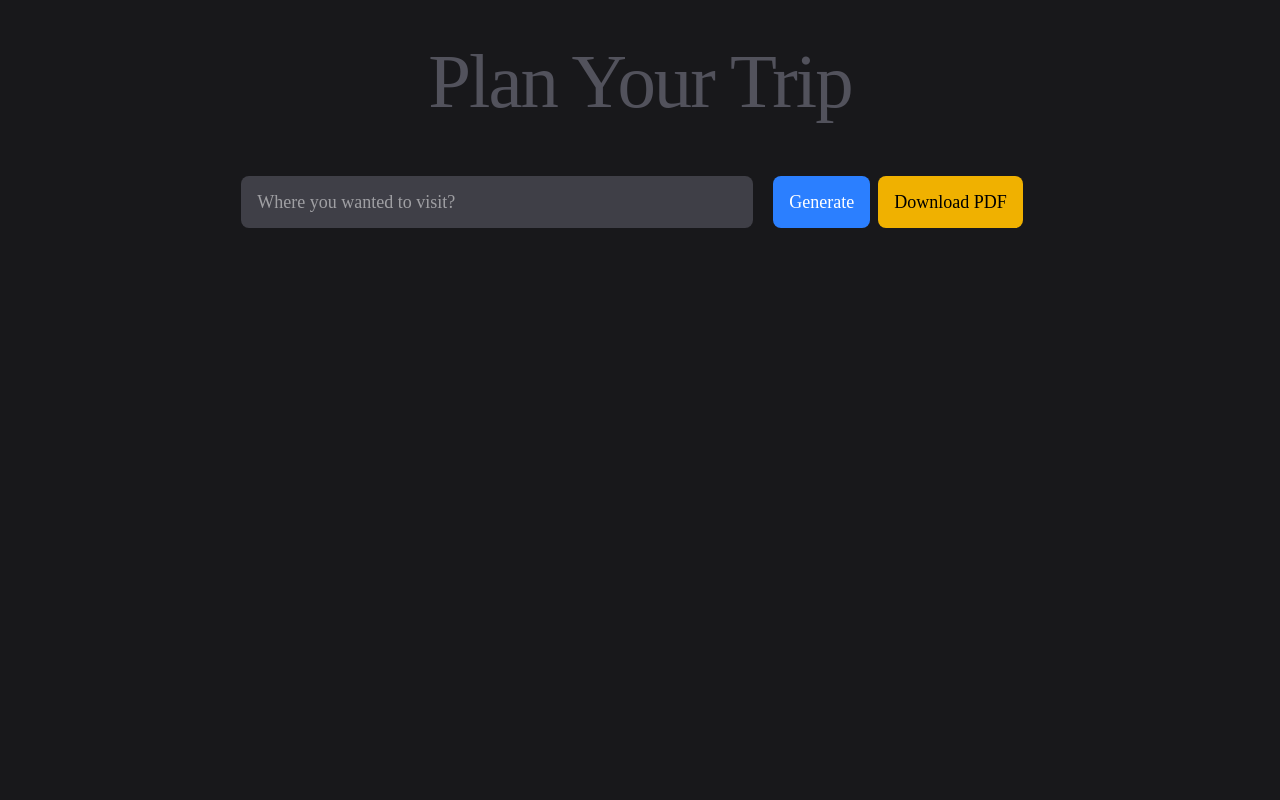
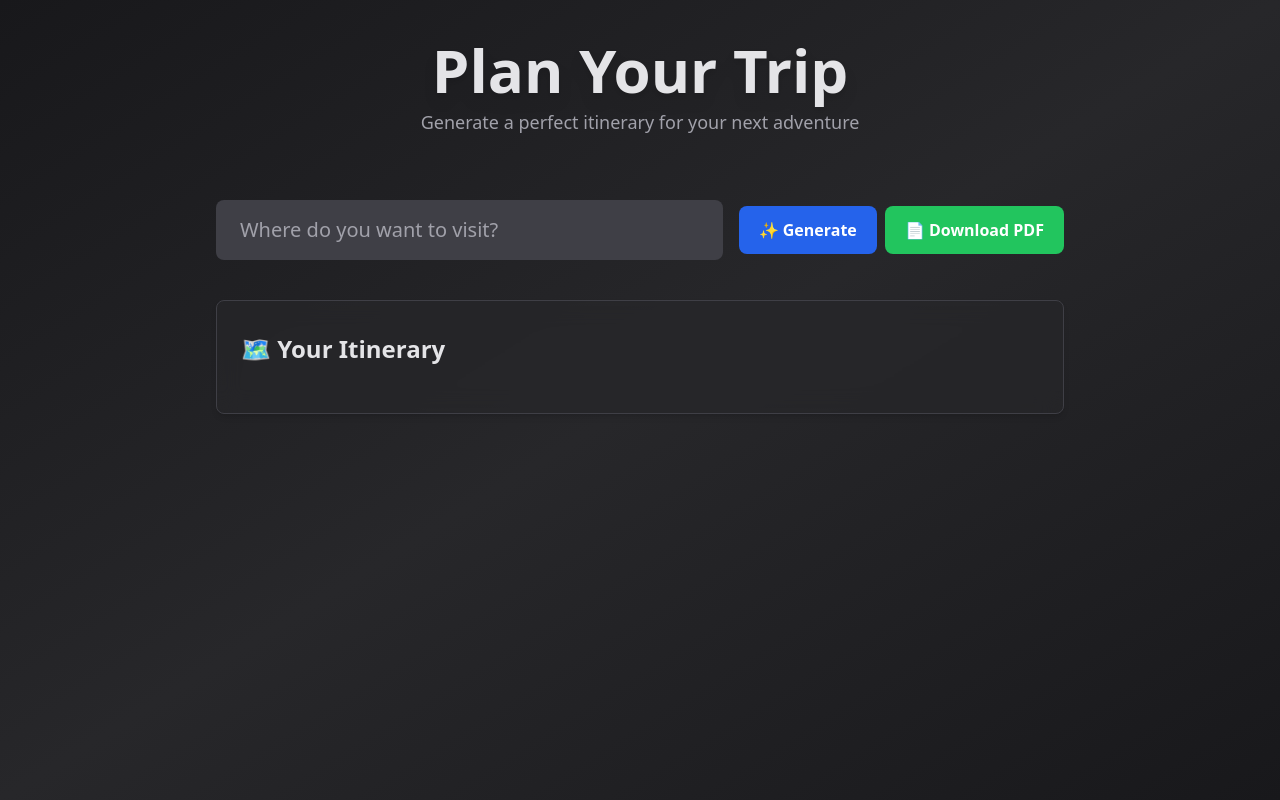
Before and after one commit to amitjatav03/itinerary-plan-app, a plain HTML site: page index.html in a window 1280 px wide. Drawn offline with nearby package versions, Linux system fonts and the light colour scheme.

Commit message:
ui change

```diff
--- a/index.html
+++ b/index.html
@@ -1,45 +1,59 @@
 <!DOCTYPE html>
 <html lang="en">
 <head>
-  <meta charset="UTF-8">
+  <meta charset="UTF-8" />
+  <meta name="viewport" content="width=device-width, initial-scale=1.0"/>
   <title>Itinerary Plan App</title>
+  <script src="https://cdn.tailwindcss.com"></script>
+</head>
+<body class="bg-gradient-to-br from-zinc-900 via-zinc-800 to-zinc-900 text-white font-sans min-h-screen flex flex-col items-center">
 
-  <script src="https://cdn.jsdelivr.net/npm/@tailwindcss/browser@4"></script>
-</head>
-<body>
-  <main class="w-full min-h-screen bg-zinc-900 text-white font-[ppwoodland]">
-    <div class="landing-page w-full">
-        <nav class="w-full flex justify-center items-center p-6">
-            <h1 class="text-[12vw] lg:text-[6vw] text-zinc-600 tracking-tight ">Plan Your Trip</h1>
-        </nav>
+  <header class="w-full py-10 text-center">
+    <h1 class="text-4xl md:text-6xl font-bold text-zinc-200 drop-shadow-lg">Plan Your Trip</h1>
+    <p class="text-zinc-400 mt-2 text-lg">Generate a perfect itinerary for your next adventure</p>
+  </header>
 
+  <main class="w-full max-w-4xl px-6 flex flex-col items-center">
+    <form id="trip-form" class="w-full flex flex-col md:flex-row items-center justify-center gap-4 mt-6">
+      <input
+        id="destination-input"
+        class="flex-1 px-6 py-4 rounded-lg bg-zinc-700 text-white placeholder:text-zinc-400 text-xl focus:ring-2 focus:ring-blue-500 outline-none"
+        type="text"
+        placeholder="Where do you want to visit?"
+        required
+      />
 
-        <div class="container-div mt-[1vw]  w-4/5 mx-auto flex flex-col items-center justify-center gap-10">
-            <form id="trip-form" class="w-full flex flex-col lg:flex-row justify-center items-center gap-1">
-                <input class="bg-zinc-700 outline-none px-6 py-4 lg:px-4 lg:py-3 text-4xl lg:text-lg  rounded-lg w-[90%] lg:w-[50%]" type="text" placeholder="Where you wanted to visit?">
+      <div class="flex gap-2 w-full md:w-auto">
+        <button
+          type="submit"
+          class="bg-blue-600 hover:bg-blue-700 text-white font-semibold px-5 py-3 rounded-lg transition-all ease-in-out duration-200 w-full md:w-auto"
+        >
+          ✨ Generate
+        </button>
+        <button
+          type="button"
+          onclick="downloadPDF()"
+          class="bg-green-500 hover:bg-green-600 text-white font-semibold px-5 py-3 rounded-lg transition-all ease-in-out duration-200 w-full md:w-auto"
+        >
+          📄 Download PDF
+        </button>
+      </div>
+    </form>
 
-                <div class="button-container w-[90%] mt-6 lg:mt-0 lg:w-fit flex px-4 p y-3 justify-center items-center gap-6 lg:gap-2">
-                  <button class="submit-btn text-3xl lg:text-lg w-[50%] lg:w-fit bg-blue-500 px-4 py-3 rounded-lg hover:bg-blue-600 transition-all ease-linear cursor-pointer ">Generate</button>
-                  <button class="px-4 py-3 text-3xl lg:text-lg w-[50%] lg:w-fit bg-yellow-500 cursor-pointer hover:bg-yellow-400 transition-all ease-linear text-black rounded-lg" onclick="downloadPDF()">Download PDF</button>
-                </div>
-
-            </form>
-
-            <div class=" rounded-lg text-zinc-400 px-6 py-6 w-full lg:w-[82%] min-h-[60vh]">
-              <p class="generated-text max-w-full text-3xl lg:text-2xl generated text" id="output"></p>
-            </div>
-        </div>
-
-
-
-
-    </div>
+    <section
+      id="output-section"
+      class="mt-10 bg-zinc-800/70 w-full rounded-lg shadow-md backdrop-blur-md border border-zinc-700 px-6 py-8"
+    >
+      <h2 class="text-2xl font-semibold text-zinc-200 mb-4">🗺️ Your Itinerary</h2>
+      <p
+        id="output"
+        class="generated-text text-lg md:text-xl text-zinc-300 leading-relaxed whitespace-pre-line"
+      ></p>
+    </section>
   </main>
 
   <script src="https://cdnjs.cloudflare.com/ajax/libs/jspdf/2.5.1/jspdf.umd.min.js"></script>
-
   <script src="https://cdn.jsdelivr.net/npm/marked/marked.min.js"></script>
-
   <script src="script.js"></script>
 </body>
 </html>
--- a/style.css
+++ b/style.css
@@ -1,4 +1,9 @@
 @font-face {
     font-family: ppwoodland;
-    src: url(PPWoodland.woff2);
+    src: url(fonts/ppwoodland.woff2);
 }
+
+@font-face {
+    font-family: gilroy;
+    src: url(fonts/gilroy-med.ttf);
+}
```
Also changed, not shown: fonts/gilroy-med.ttf (added), fonts/ppwoodland.woff2 (renamed from PPWoodland.woff2).
